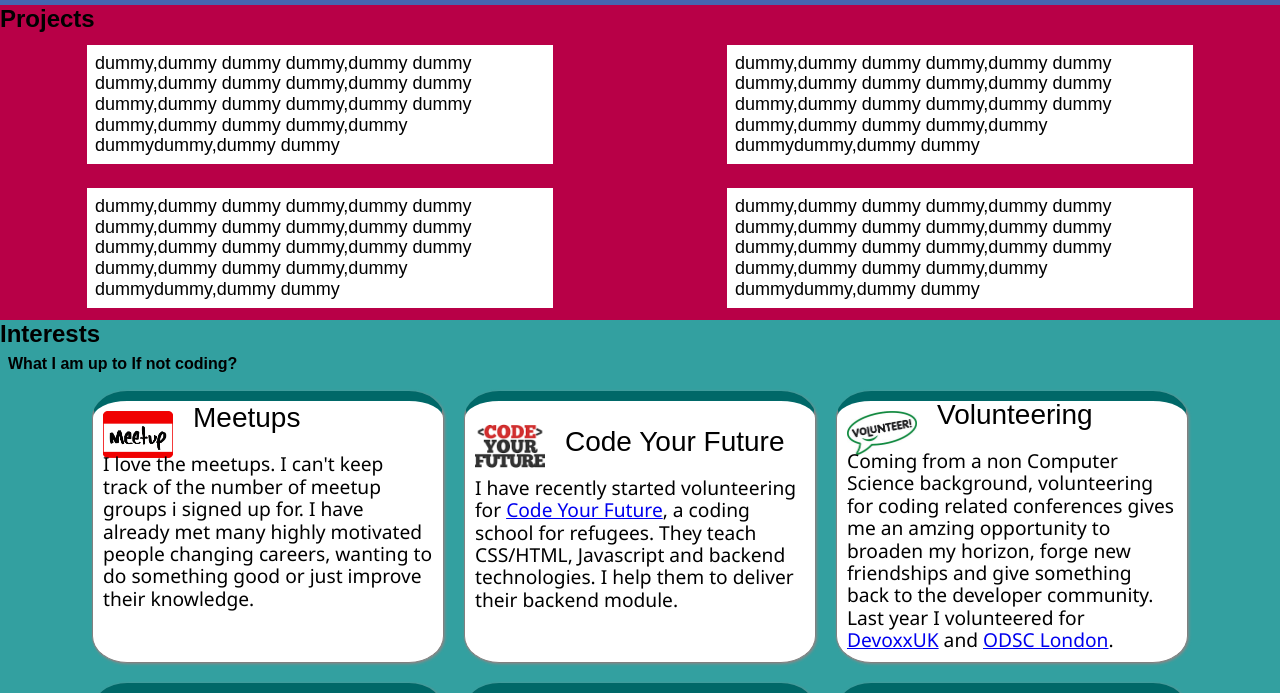
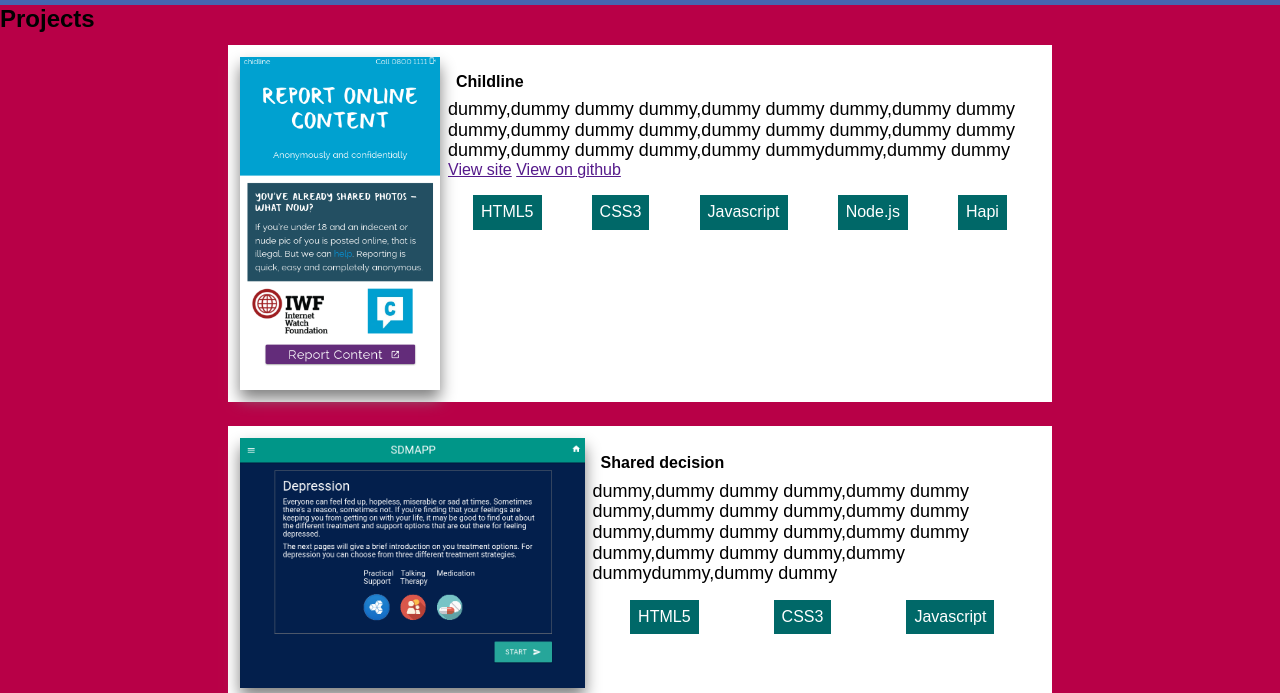
Before and after one commit to denesnori/portfolio-website, a plain HTML site: page index.html in a window 1280 px wide. Shown: the part 522-1215 px from the top of the page. Drawn offline with Linux system fonts and the light colour scheme.

Commit message:
work on project section #18

```diff
--- a/css/main.css
+++ b/css/main.css
@@ -9,21 +9,70 @@
   flex-wrap: wrap;
 }
 
+#html5{
+  border-radius: 50%;
+}
+
+#nodeJS{
+  height:auto;
+  width: auto;
+  max-width: 50rem;
+  max-height: 15rem;
+}
+
+#flat{
+  height: auto;
+   width: auto;
+   max-width: 500px;
+   max-height: 250px;
+  box-shadow: 0 9px 15px grey;
+}
+
+.technologies__list{
+  list-style-type: none;
+  border-bottom: none;
+  display: flex;
+  justify-content: space-around;
+  flex-wrap: wrap;
+}
+
+.technologies__item{
+  text-decoration: none;
+  background-color: rgba(0,104,104,1) ;
+  color: white;
+  padding:0.5rem;
+}
+
 .wrapper{
   padding:0.75rem;
 }
 
 .project{
   background: white;
-  width: 450px;
+  width: 800px;
+  padding:0.75rem;
+  display: flex;
+  flex-direction: row;
+}
+
+.project__text{
   padding:0.5rem;
 }
 
-.projects__img{
-  width: 100%;
-  height: 200px;
-  margin-bottom: 10px;
-  box-shadow: 0 9px 15px $grey;
+.icon_container img{
+  display: inline-block;
+  height:auto;
+  width: auto;
+  max-width: 5rem;
+  /*max-height: 10rem;*/
+}
+
+.project > img{
+  height: auto;
+   width: auto;
+   max-width: 200px;
+   max-height: 400px;
+  box-shadow: 0 9px 15px grey;
 }
 /*TEST*/
 nav{    width: 100%;}
@@ -42,7 +91,7 @@ nav ul li  {
       /*margin: 0 0 1.5rem 0;*/
       padding: 0;
     }
-    li {
+    >li {
       background-image: linear-gradient(
         to bottom,
         transparent 50%,
@@ -58,7 +107,7 @@ nav ul li  {
       text-decoration: none;
       transition: all .25s ease-in-out;
     }
-      li:hover {
+    >  li:hover {
         background-position: bottom center;
         color: rgba(0,0,0,.75);
       }
--- a/index.html
+++ b/index.html
@@ -65,18 +65,46 @@
       <div class="projects__container">
         <div class="wrapper">
         <div class="project">
+          <img src="./imgs/report_online_content.png" alt="" />
+          <div class="project__text">
+            <h4>Childline</h4>
           <p>
             dummy,dummy dummy dummy,dummy dummy dummy,dummy dummy dummy,dummy dummy dummy,dummy dummy
             dummy,dummy dummy dummy,dummy dummy dummy,dummy dummydummy,dummy dummy
           </p>
+          <div class="project__view">
+            <a class="btn btn--project" href="" target="_blank">View site</a>
+            <a class="btn btn--project" href="" target="_blank">View on github</a>
+          </div>
+          <div class="technologies">
+            <ul ul class="technologies__list">
+              <li class="technologies__item">HTML5</li>
+              <li class="technologies__item">CSS3</li>
+              <li class="technologies__item">Javascript</li>
+              <li class="technologies__item">Node.js</li>
+              <li class="technologies__item">Hapi</li>
+            </ul>
+          </div>
+          </div>
         </div>
         </div>
         <div class="wrapper">
         <div class="project">
+          <img id="flat" src="./imgs/sdm_app2.png" alt="" />
+          <div class="project__text">
+            <h4>Shared decision</h4>
           <p>
             dummy,dummy dummy dummy,dummy dummy dummy,dummy dummy dummy,dummy dummy dummy,dummy dummy
             dummy,dummy dummy dummy,dummy dummy dummy,dummy dummydummy,dummy dummy
           </p>
+          <div class="technologies">
+            <ul ul class="technologies__list">
+              <li class="technologies__item">HTML5</li>
+              <li class="technologies__item">CSS3</li>
+              <li class="technologies__item">Javascript</li>
+            </ul>
+          </div>
+          </div>
         </div>
       </div>
       <div class="wrapper">
```
Also changed, not shown: imgs/sdm_app2.png (added).
